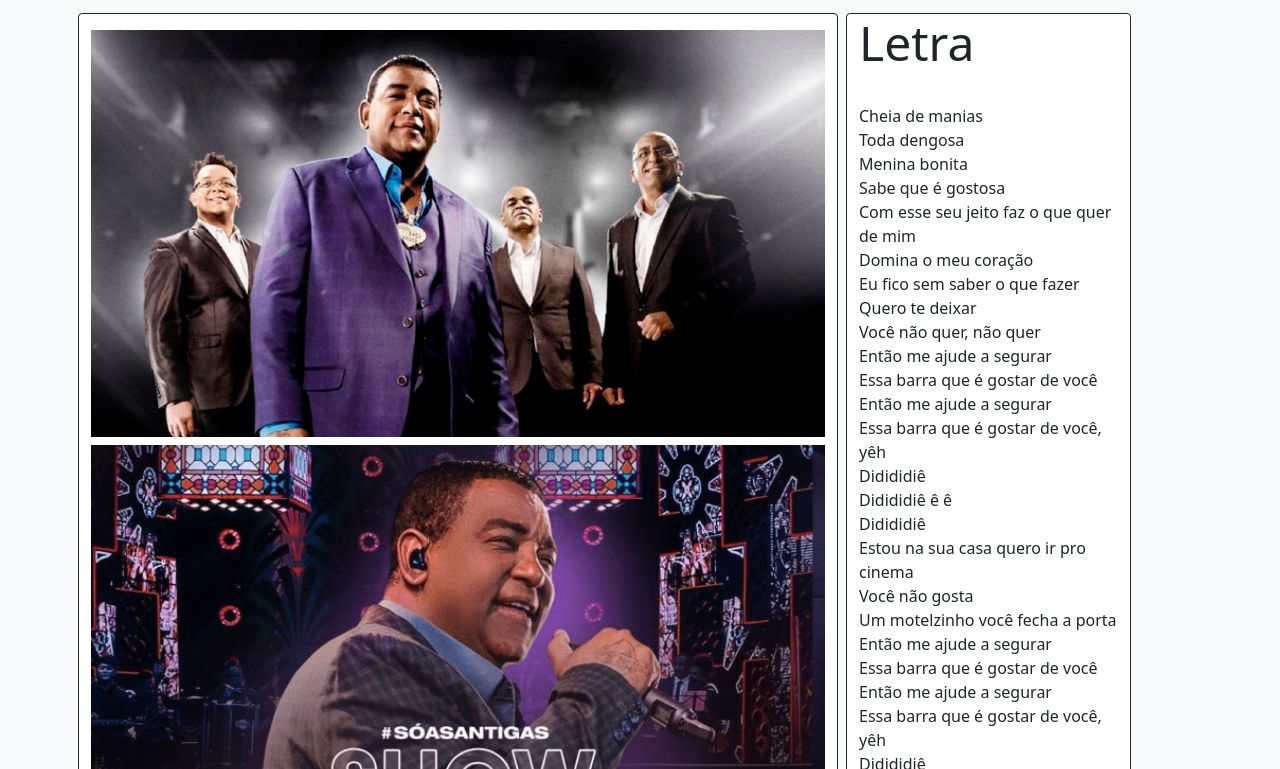
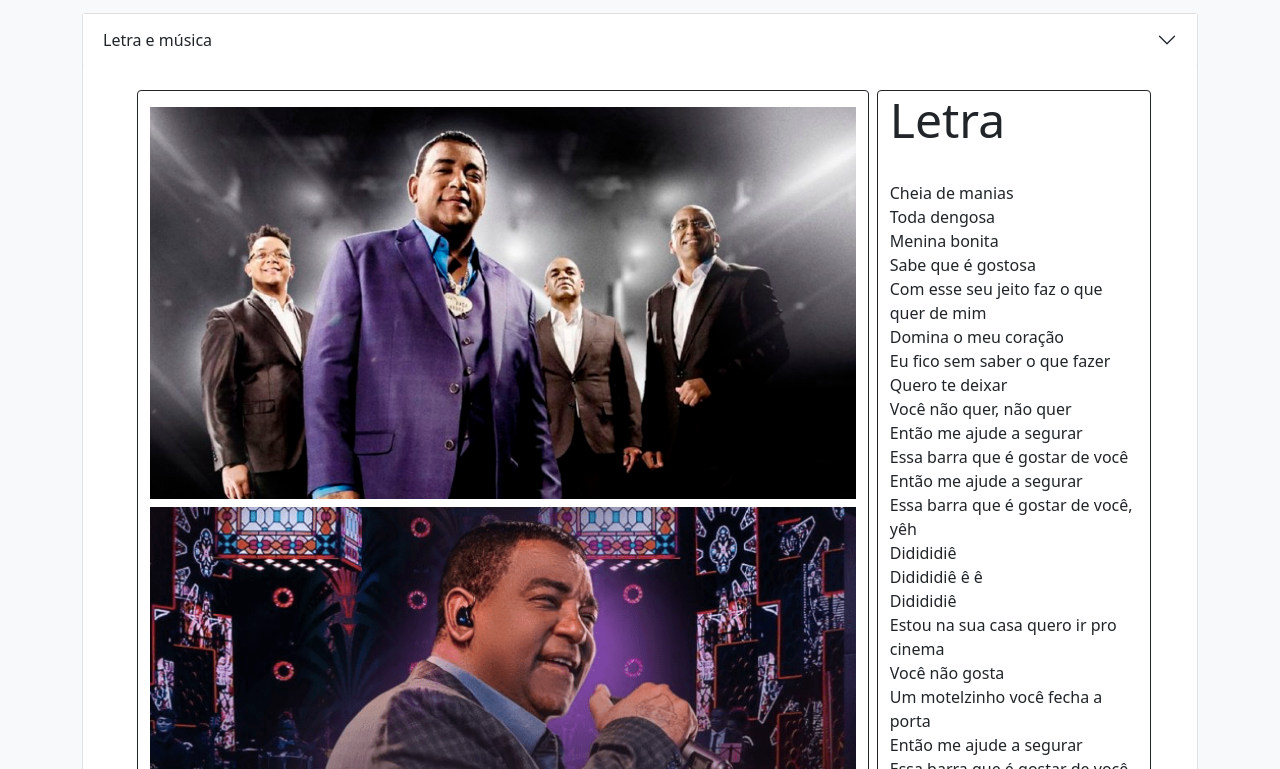
Before and after one commit to JeanCarlos2017/FundamentosWeb, a plain HTML site: page CheiaDeManias/index.html in a window 1280 px wide. Shown: the part 770-1539 px from the top of the page. Drawn offline with nearby package versions, Linux system fonts and the light colour scheme.

Commit message:
collapse seção letra e música

```diff
--- a/CheiaDeManias/index.html
+++ b/CheiaDeManias/index.html
@@ -96,7 +96,17 @@
 
     <!-- letra da música -->
     <div class="container mt-3 ">
-      <div class="row">
+      <div class="accordion" id="accordionMusicaLetra">
+        <div class="accordion-item">
+          <h2 class="accordion-header mb-2 bg-light" id="accordion-header-musica-letra">
+            <button class="accordion-button collapsed" type="button" data-bs-toggle="collapse" data-bs-target="#rowMusicaLetra"
+                    aria-expanded="true" aria-controls="collapseOne">
+              Letra e música
+            </button>
+          </h2>
+          <div id="rowMusicaLetra" class="accordion-collapse collapse show" aria-labelledby="headingOne" data-bs-parent="#accordionMusicaLetra">
+            <div class="accordion-body">
+              <div class="row justify-content-center" >
                 <div class="col-sm-8  h-100 py-3 mx-2 d-flex flex-column align-content-center justify-content-center flex-wrap
              border border-dark rounded bg-white ">
                   <img class="w-100 pb-2 " src="assets/img/Raça-Negra.jpg" alt="primeira imagem do raça negra">
@@ -167,7 +177,12 @@
                 </div>
               </div>
             </div>
+          </div>
+        </div>
+      </div>
+    </div>
     <!-- /letra da música -->
+
 
 
     <!-- Option 1: Bootstrap Bundle with Popper -->
```
Lines whose indentation alone changed are shown as unchanged.
